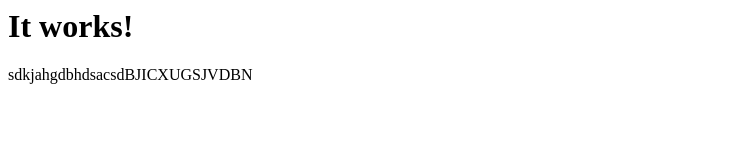
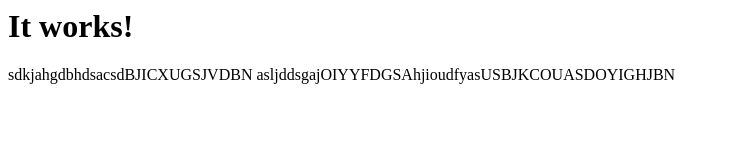
Before and after one commit to Shrveenpk/Docker-httpd-webpage, a plain HTML site: page index.html in a window 1280 px wide. Shown: the whole page, without its empty margins (0-730 px from the left). Drawn offline with Linux system fonts and the light colour scheme.

Commit message:
Update index.html

```diff
--- a/index.html
+++ b/index.html
@@ -2,3 +2,5 @@
 
 
 sdkjahgdbhdsacsdBJICXUGSJVDBN
+
+asljddsgajOIYYFDGSAhjioudfyasUSBJKCOUASDOYIGHJBN
```
